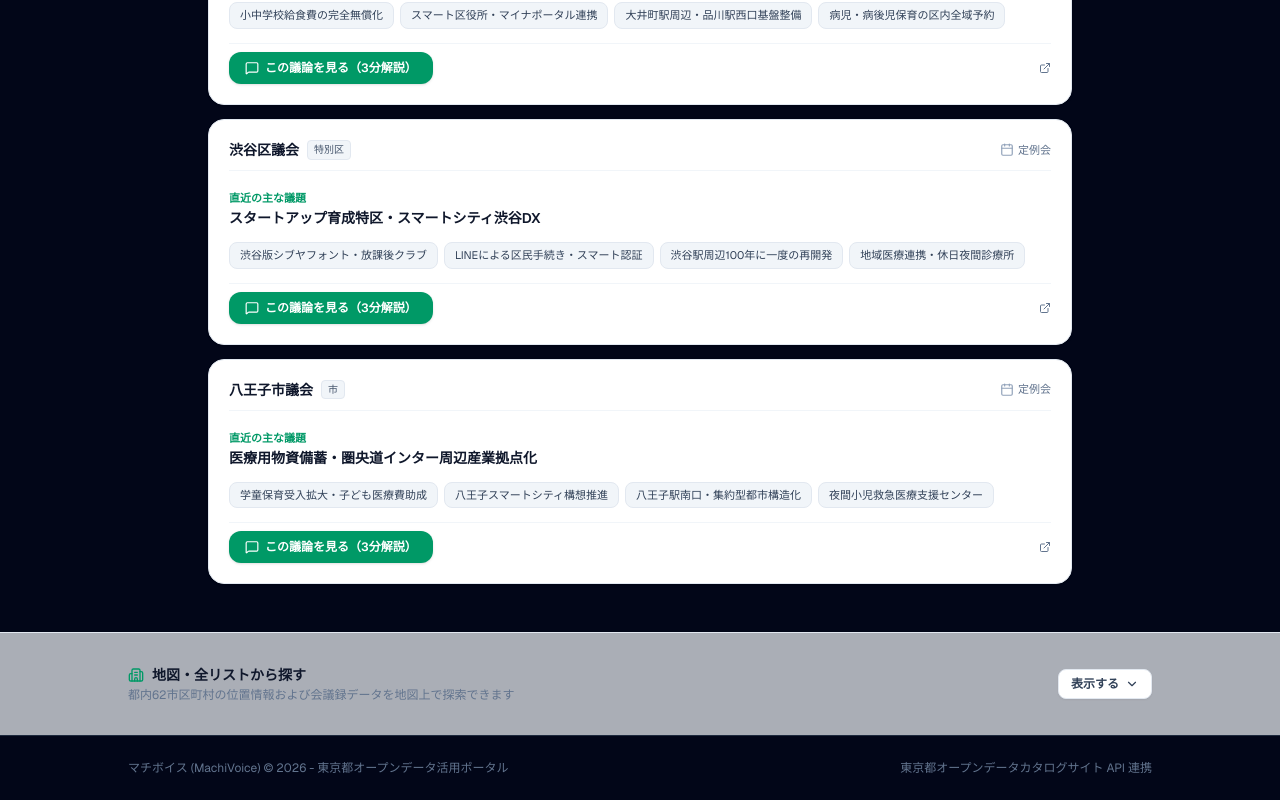
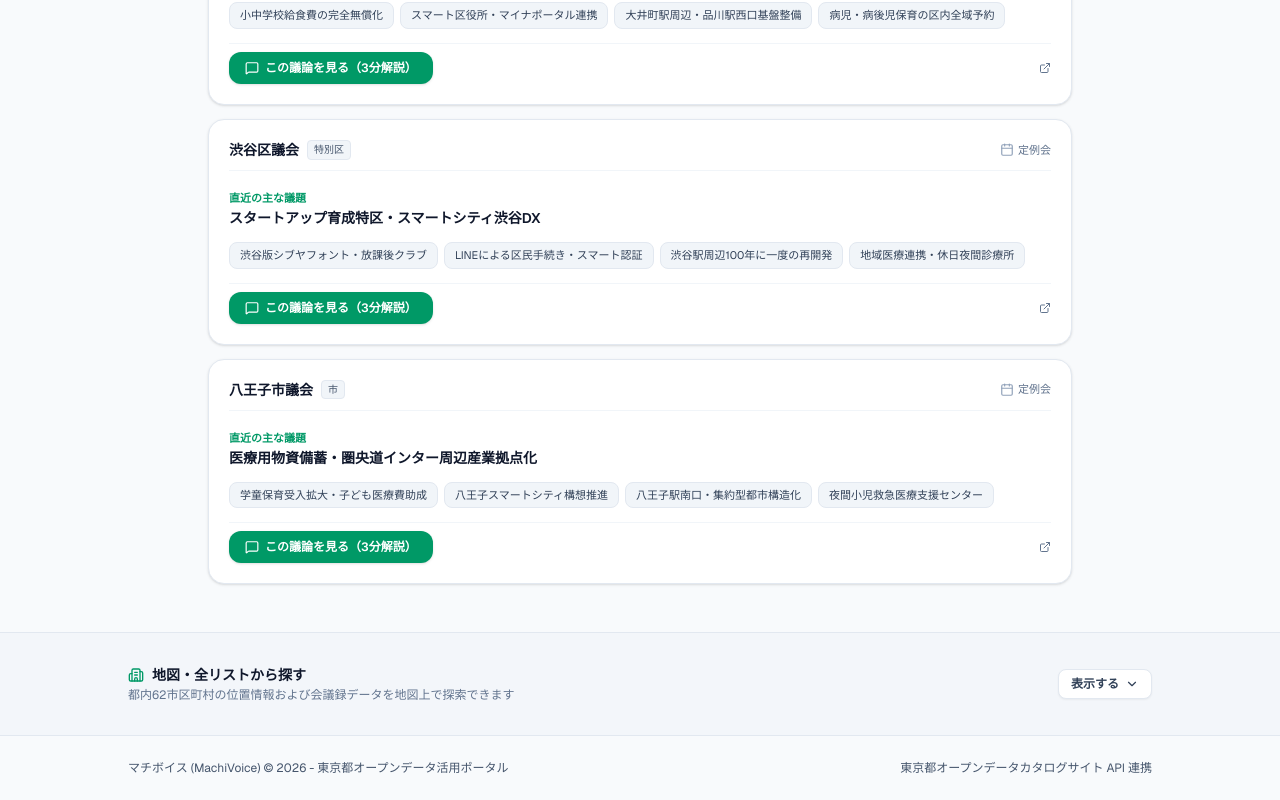
Before and after one commit to akira09181/GijiRaku-frontend, a Next.js app: page / in a window 1280 px wide. Shown: the part 1416-2216 px from the top of the page. Built offline with nearby package versions, Linux system fonts and the light colour scheme.

Commit message:
fix(ui): <main>タグに直書きされていたbg-slate-950をdark:bg-slate-950 bg-slate-50に変更。ライトモード時にタイトル文字が黒背景に埋もれる問題を完全解消

```diff
--- a/app/page.tsx
+++ b/app/page.tsx
@@ -196,7 +196,7 @@ export default function Home() {
   }, [selectedAssemblyId]);
 
   return (
-    <main className="min-h-screen flex flex-col bg-slate-950 text-slate-100 selection:bg-emerald-500 selection:text-slate-950">
+    <main className="min-h-screen flex flex-col dark:bg-slate-950 dark:text-slate-100 bg-slate-50 text-slate-900 selection:bg-emerald-500 selection:text-slate-950 transition-colors duration-200">
       {/* 共通ヘッダー */}
       <Header onOpenAnalytics={() => setAnalyticsAssembly(TOKYO_ASSEMBLIES[0])} />
 
@@ -466,7 +466,7 @@ export default function Home() {
       )}
 
       {/* フッター */}
-      <footer className="border-t border-slate-800 py-6 px-4 text-center text-xs text-slate-500">
+      <footer className="border-t dark:border-slate-800 border-slate-200 py-6 px-4 text-center text-xs dark:text-slate-500 text-slate-600 transition-colors">
         <div className="max-w-5xl mx-auto flex flex-col sm:flex-row items-center justify-between gap-2">
           <span>マチボイス (MachiVoice) &copy; 2026 - 東京都オープンデータ活用ポータル</span>
           <span>東京都オープンデータカタログサイト API 連携</span>
```
